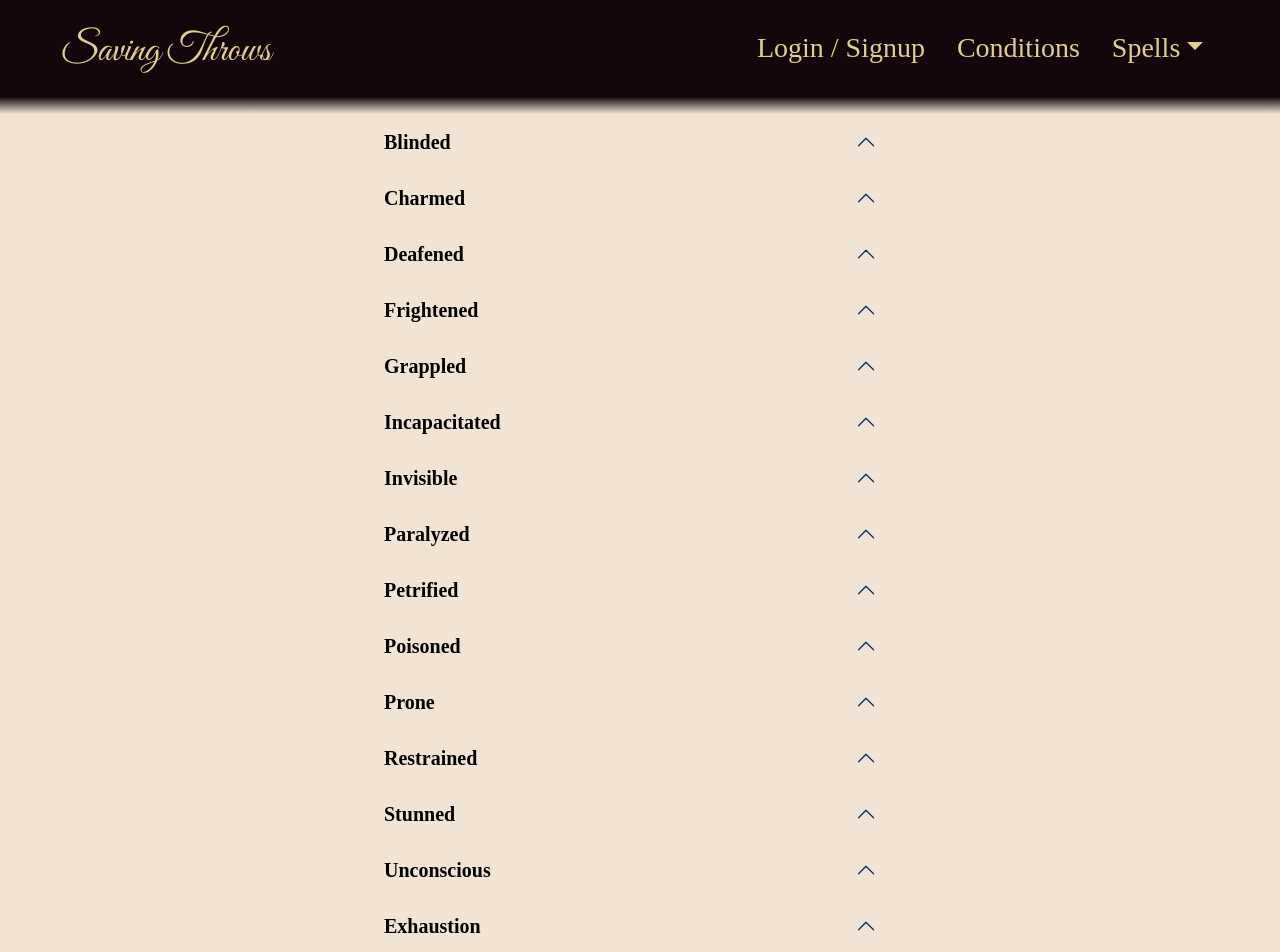
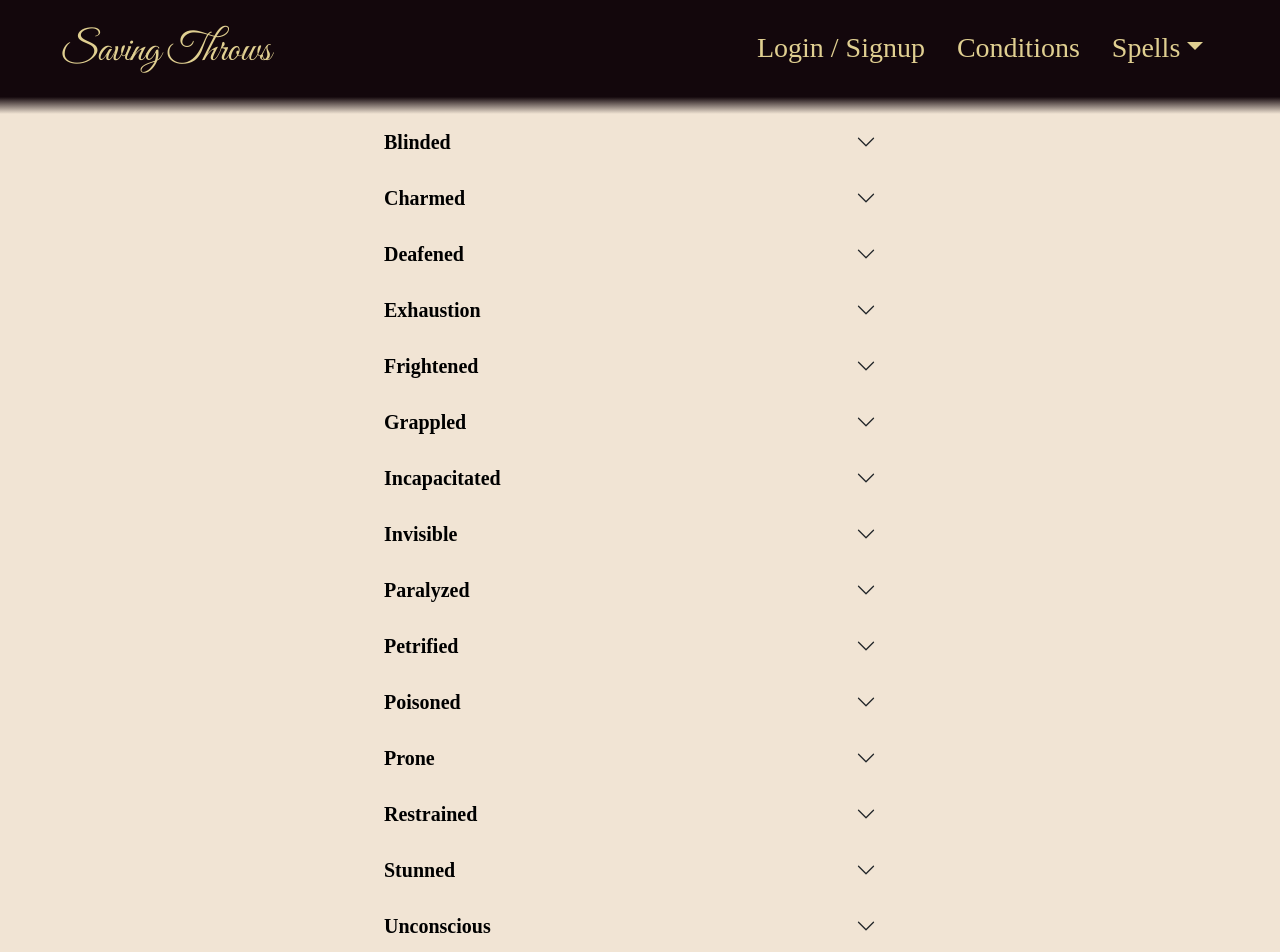
Before and after one commit to AnthonyRqqq/saving-throw-app, a React (Vite) app in the folder client/: page /conditions in a window 1280 px wide. Shown: the top 952 px of the page. Built offline with nearby package versions, Linux system fonts and the light colour scheme.

Commit message:
Display fixes

```diff
--- a/client/src/components/Conditions/Conditions.jsx
+++ b/client/src/components/Conditions/Conditions.jsx
@@ -1,5 +1,4 @@
 import { conditions } from "./conditions";
-import { Col } from "react-bootstrap";
 import "./conditions.css";
 
 export default function Conditions() {
@@ -10,7 +9,7 @@ export default function Conditions() {
           return (
             <div className="accordion-item" key={condition}>
               <h2
-                className="ps-0 fw-bold fs-5 accordion-button accordion-header"
+                className="ps-0 fw-bold fs-5 accordion-button accordion-header collapsed"
                 data-bs-toggle="collapse"
                 data-bs-target={`#panel-${condition}`}
                 style={{ color: "black" }}
@@ -35,23 +34,29 @@ export default function Conditions() {
 
                 {conditions[condition].table && (
                   <>
-                  <div className="pb-4 mb-4">{conditions[condition].header}</div>
+                    <div className="pb-4 mb-4">
+                      {conditions[condition].header}
+                    </div>
                     <table>
-
                       <tbody>
-                      {conditions[condition].table.level.map((level, index) => {
+                        {conditions[condition].table.level.map(
+                          (level, index) => {
                             return (
                               <tr>
                                 <td>{level}</td>
-                            <td>{conditions[condition].table.effect[index]}</td>
+                                <td>
+                                  {conditions[condition].table.effect[index]}
+                                </td>
                               </tr>
                             );
-                      })}
+                          }
+                        )}
                       </tbody>
                     </table>
 
-                  <div className="pt-4 mt-4">{conditions[condition].footer}</div>
-
+                    <div className="pt-4 mt-4">
+                      {conditions[condition].footer}
+                    </div>
                   </>
                 )}
               </div>
--- a/client/src/components/Conditions/conditions.css
+++ b/client/src/components/Conditions/conditions.css
@@ -20,7 +20,8 @@
   box-shadow: none !important; /* Remove any box-shadow */
 }
 
-.accordion-item, .accordion-header {
+.accordion-item,
+.accordion-header {
   border-top: none;
   border-bottom: none;
 }
--- a/client/src/components/Conditions/conditions.js
+++ b/client/src/components/Conditions/conditions.js
@@ -15,6 +15,23 @@ export const conditions = {
     effects: [
       "A deafened creature can't hear and automatically fails any ability check that requires hearing.",
     ],
+  },
+  Exhaustion: {
+    header:
+      "Some special abilities and environmental hazards, such as starvation and the long-term effects of freezing or scorching temperatures, can lead to a special condition called exhaustion. Exhaustion is measured in six levels. An effect can give a creature one or more levels of exhaustion, as specified in the effect's description.",
+    footer:
+      "If an already exhausted creature suffers another effect that causes exhaustion, its current level of exhaustion increases by the amount specified in the effect's description.\n\n A creature suffers the effect of its current level of exhaustion as well as all lower levels. For example, a creature suffering level 2 exhaustion has its speed halved and has disadvantage on ability checks.\n\n An effect that removes exhaustion reduces its level as specified in the effect's description, with all exhaustion effects ending if a creature's exhaustion level is reduced below 1.\n\n Finishing a long rest reduces a creature's exhaustion level by 1, provided that the creature has also ingested some food and drink.",
+    table: {
+      level: [1, 2, 3, 4, 5, 6],
+      effect: [
+        "Disadvantage on ability checks",
+        "Speed halved",
+        "Disadvantage on attack rolls and saving throws",
+        "Hit point maximum halved",
+        "Speed reduced to zero",
+        "Death",
+      ],
+    },
   },
   Frightened: {
     effects: [
@@ -91,21 +108,4 @@ export const conditions = {
       "Any attack that hits the creature is a critical hit if the attacker is within five feet of the creature.",
     ],
   },
-  Exhaustion: {
-    header:
-      "Some special abilities and environmental hazards, such as starvation and the long-term effects of freezing or scorching temperatures, can lead to a special condition called exhaustion. Exhaustion is measured in six levels. An effect can give a creature one or more levels of exhaustion, as specified in the effect's description.",
-    footer:
-      "If an already exhausted creature suffers another effect that causes exhaustion, its current level of exhaustion increases by the amount specified in the effect's description.\n\n A creature suffers the effect of its current level of exhaustion as well as all lower levels. For example, a creature suffering level 2 exhaustion has its speed halved and has disadvantage on ability checks.\n\n An effect that removes exhaustion reduces its level as specified in the effect's description, with all exhaustion effects ending if a creature's exhaustion level is reduced below 1.\n\n Finishing a long rest reduces a creature's exhaustion level by 1, provided that the creature has also ingested some food and drink.",
-    table: {
-      level: [1, 2, 3, 4, 5, 6],
-      effect: [
-        "Disadvantage on ability checks",
-        "Speed halved",
-        "Disadvantage on attack rolls and saving throws",
-        "Hit point maximum halved",
-        "Speed reduced to zero",
-        "Death",
-      ],
-    },
-  },
 };
```
Lines whose indentation alone changed are shown as unchanged.
